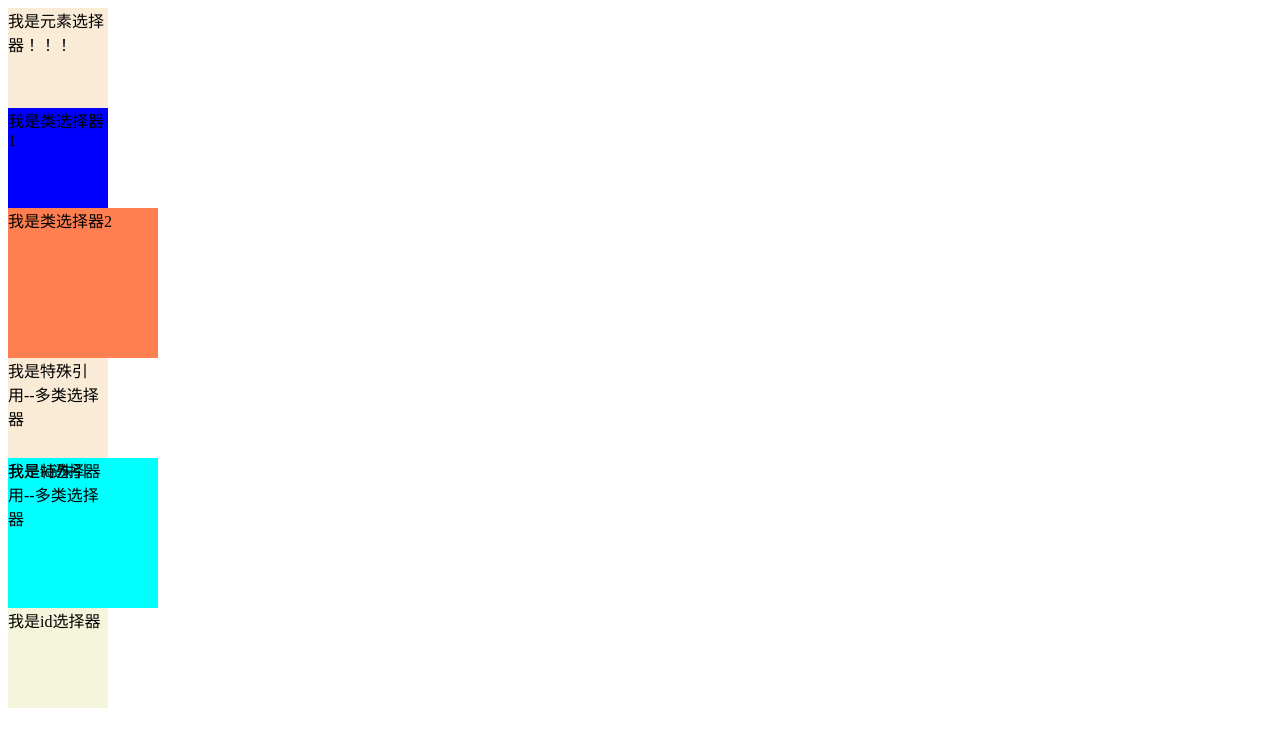
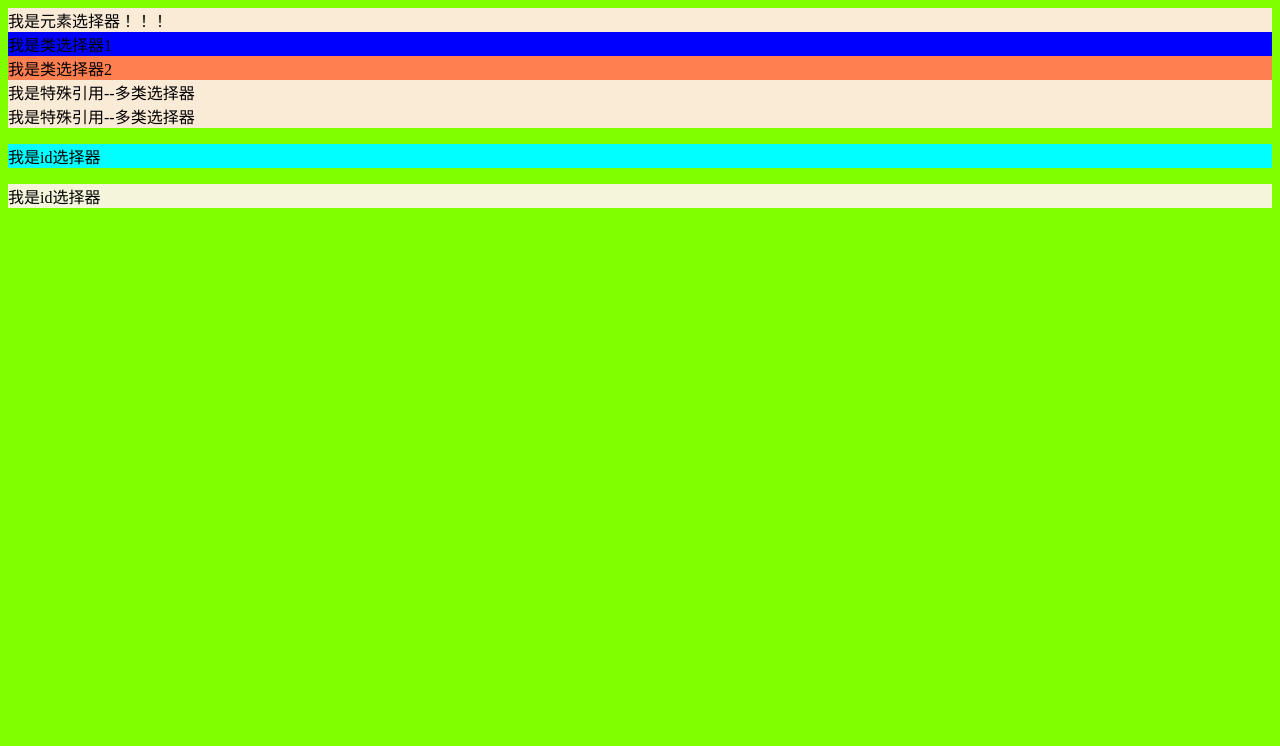
Before and after one commit to GitTemp-liuxuan/web1, a plain HTML site: page 10.28课后作业/selector.html in a window 1280 px wide. Drawn offline with Linux system fonts and the light colour scheme.

Commit message:
更改日志1

```diff
--- a/10.28课后作业/selector.html
+++ b/10.28课后作业/selector.html
@@ -6,33 +6,29 @@
     <title>选择器</title>
     <style>
         /* 通用选择器 */
-        /* *{
+         *{
             background-color: chartreuse;
-        } */
+         }
+
         div{
             background-color: antiquewhite;
-            width: 100px;
-            height: 100px;
+
         }
         .box1{
             background-color: blue;
-            width: 100px;
-            height: 100px;
+
         }
         .box2{
             background-color:coral;
-            width: 150px;
-            height: 150px;
+
         }
         #nk1{
             background-color: aqua;
-            width: 150px;
-            height: 150px;
+
         }
         #nk2{
             background-color: beige;
-            width: 100px;
-            height: 100px;
+
         }
 
 
@@ -51,8 +47,8 @@
 
     </div>
 
-    <div id="nk1">我是id选择器</div>
-    <div id="nk2">我是id选择器</div>
+    <p id="nk1">我是id选择器</p>
+    <p id="nk2">我是id选择器</p>
 
 </body>
 </html>
```
